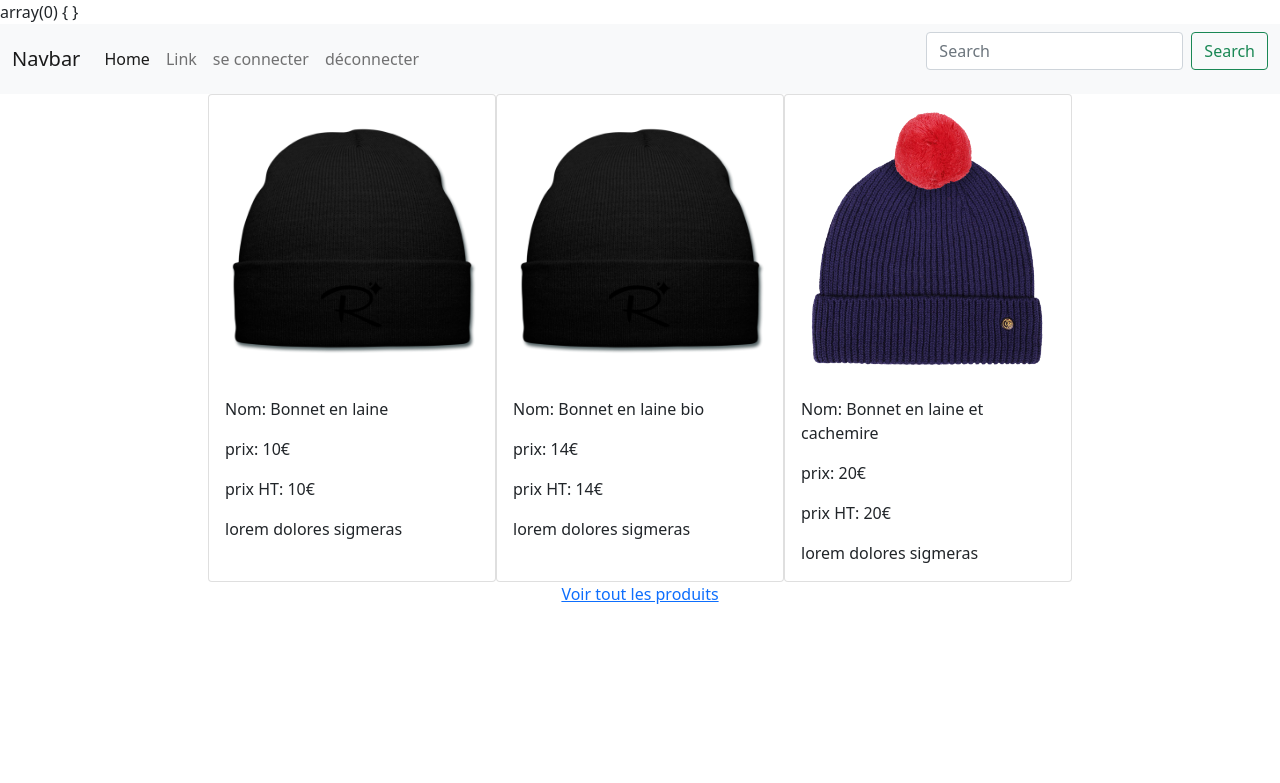
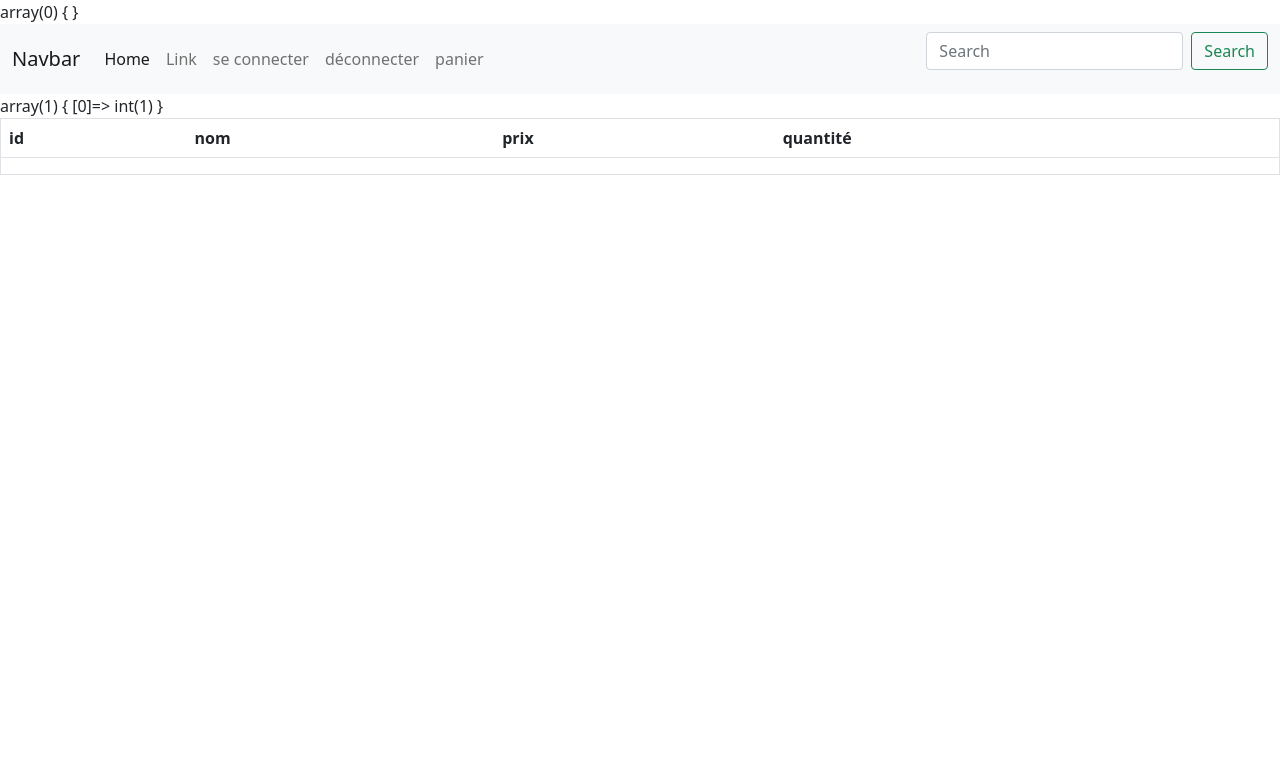
Before and after one commit to ALF-PARYA/prorect-2023, a PHP site: page /?page=cart&id=0 in a window 1280 px wide. Shown: the top 783 px of the page. Run offline with PHP 8.4, Linux system fonts and the light colour scheme; lists and menus that the app fills with data are empty.

Commit message:
commit debut j4

```diff
--- a/includes/func.php
+++ b/includes/func.php
@@ -1,10 +1,8 @@
 <?php
 
-function rebond(array $bonnet)
+function rebond(array $bonnet, int $id)
 {
     ?>
-
-
         <div class="card" style="width: 18rem;">
             <img src="<?php echo $bonnet[3]; ?>" class="card-img-top" alt="...">
             <div class="card-body">
@@ -12,6 +10,7 @@ function rebond(array $bonnet)
                 <p class="card-text">prix: <?php echo $bonnet[1]; ?>€ </p>
                 <p class="card-text">prix HT: <?php echo $bonnet[1]; ?>€ </p>
                 <p class="card-text"><?php echo $bonnet[2]; ?></p>
+                <a class= "btn btn-primary" href="?page=cart&id=<?php echo $id ; ?>"> Ajouter au panier</a>
             </div>
 
         </div>
--- a/includes/header.php
+++ b/includes/header.php
@@ -55,27 +55,31 @@ var_dump ($errors);
             <div class="collapse navbar-collapse" id="navbarSupportedContent">
                 <ul class="navbar-nav me-auto mb-2 mb-lg-0">
                     <li class="nav-item">
-                        <a class="nav-link active" aria-current="page" href="index.php">Home</a>
+                        <a class="nav-link active" aria-current="page" href="?page=home">Home</a>
                     </li>
                     <li class="nav-item">
-                        <a class="nav-link" href="list.php">Link</a>
+                        <a class="nav-link" href="?page=list">Link</a>
                     </li>
 
                     <?php
                     if (isset( $_SESSION['nom'])) { ?>
                         <li class="nav-item">
-                            <a class="nav-link" href="login.php"><?=$_SESSION['nom']; ?> </a>
+                            <a class="nav-link" href="?page=login"><?=$_SESSION['nom']; ?> </a>
                         </li>
                         <?php
                     } else { ?>
 
                         <li class="nav-item">
-                            <a class="nav-link" href="login.php">se connecter</a>
+                            <a class="nav-link" href="?page=login">se connecter</a>
                         </li>
                         <?php
                     } ?>
                     <li class="nav-item">
-                            <a class="nav-link" href="logout.php">déconnecter</a>
+                            <a class="nav-link" href="?page=logout">déconnecter</a>
+                        </li>
+
+                        <li class="nav-item">
+                            <a class="nav-link" href="?page=cart">panier</a>
                         </li>
                 </ul>
                 <form class="d-flex">
--- a/index.php
+++ b/index.php
@@ -1,20 +1,14 @@
-<?php
-include 'includes/var.php';
-include 'includes/func.php';
-include 'includes/header.php';
-
-?>
-
-    <div class="d-flex justify-content-center ">
 <?php
 
-foreach ($bonnets as $key => $bonnet) {
-    if ($key < 3) {
-        rebond($bonnet);
-    }
-} ?>
-</div>
-<a class="button d-flex justify-content-center " href="list.php">Voir tout les produits</a>
-<?php
-include 'includes/footer.php';
-?>
+require_once 'includes/header.php';
+
+$pageToLoad = 'home';
+
+if (isset($_GET['page'])){
+
+    $pageToLoad = $_GET['page'] ;
+
+}
+
+include 'pages/' . $pageToLoad .'.php';
+require_once 'includes/footer.php';
--- /dev/null
+++ b/pages/cart.php
@@ -0,0 +1,39 @@
+<?php
+
+if (isset($_GET['id'])) {
+    $id = $_GET['id'];
+    $cart = &$_SESSION['cart'];
+
+    if (!isset($cart[$id])) {
+        $cart[$id] = 0;
+    }
+    $cart[$id]++;
+}
+
+var_dump($_SESSION['cart']);
+
+
+
+
+foreach ($_SESSION['cart'] as $id) {
+    ?>
+
+    <table class="table">
+        <tr>
+            <th>id</th>
+            <th>nom</th>
+            <th>prix</th>
+            <th>quantité</th>
+        </tr>
+        <tr>
+            <th></th>
+            <th></th>
+            <th></th>
+            <th></th>
+
+        </tr>
+
+    </table>
+    <?php
+}
+?>
--- a/list.php
+++ b/pages/list.php
@@ -1,16 +1,14 @@
 <?php
-include 'includes/header.php';
 
 ?>
 
     <div class="d-flex justify-content-center">
         <?php
         foreach ($bonnets as $key => $bonnet) {
-            rebond($bonnet);
+            rebond($bonnet,$key);
         } ?>
 
 </div>
 
     <?php
-include 'includes/footer.php';
 ?>
```
Also changed, not shown: pages/home.php (added, +11 -0 lines), pages/login.php (renamed from login.php, +0 -8 lines), pages/logout.php (renamed from logout.php).
